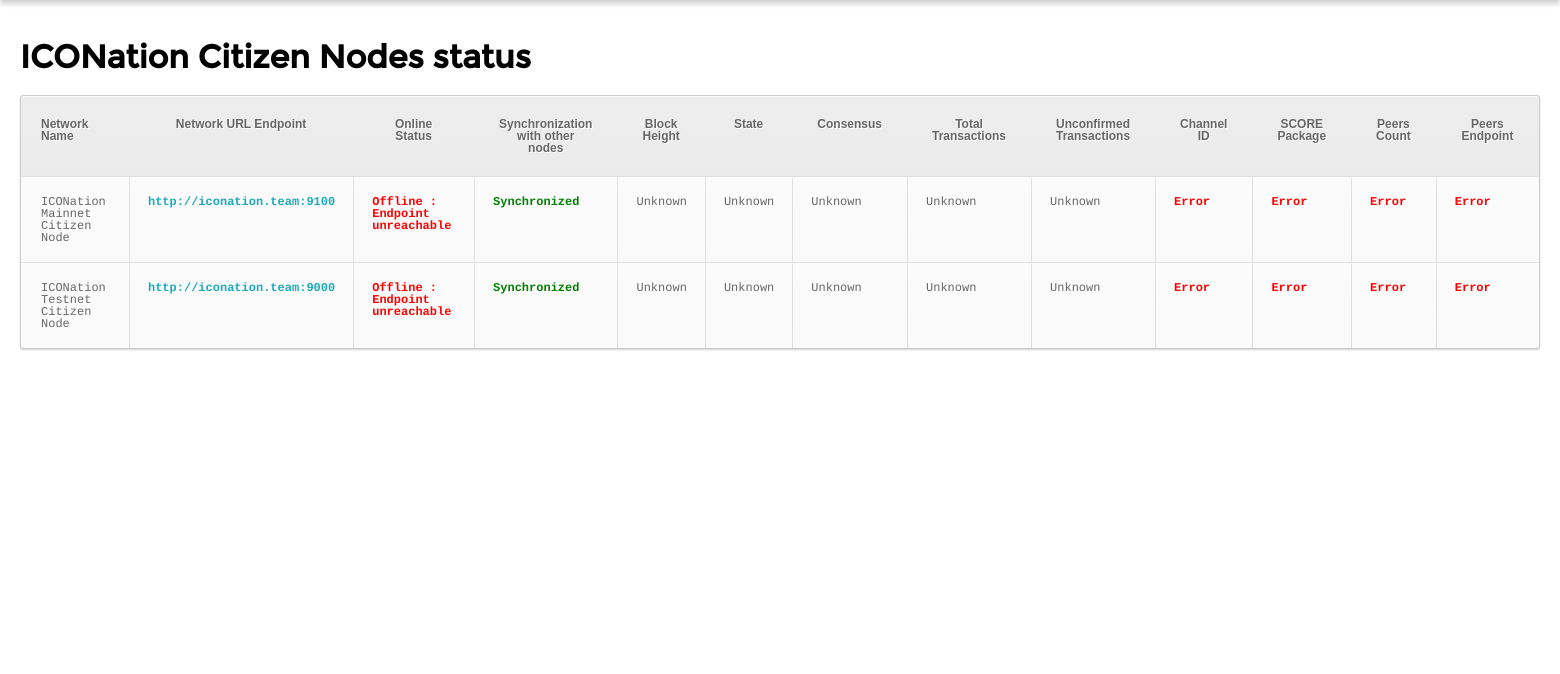
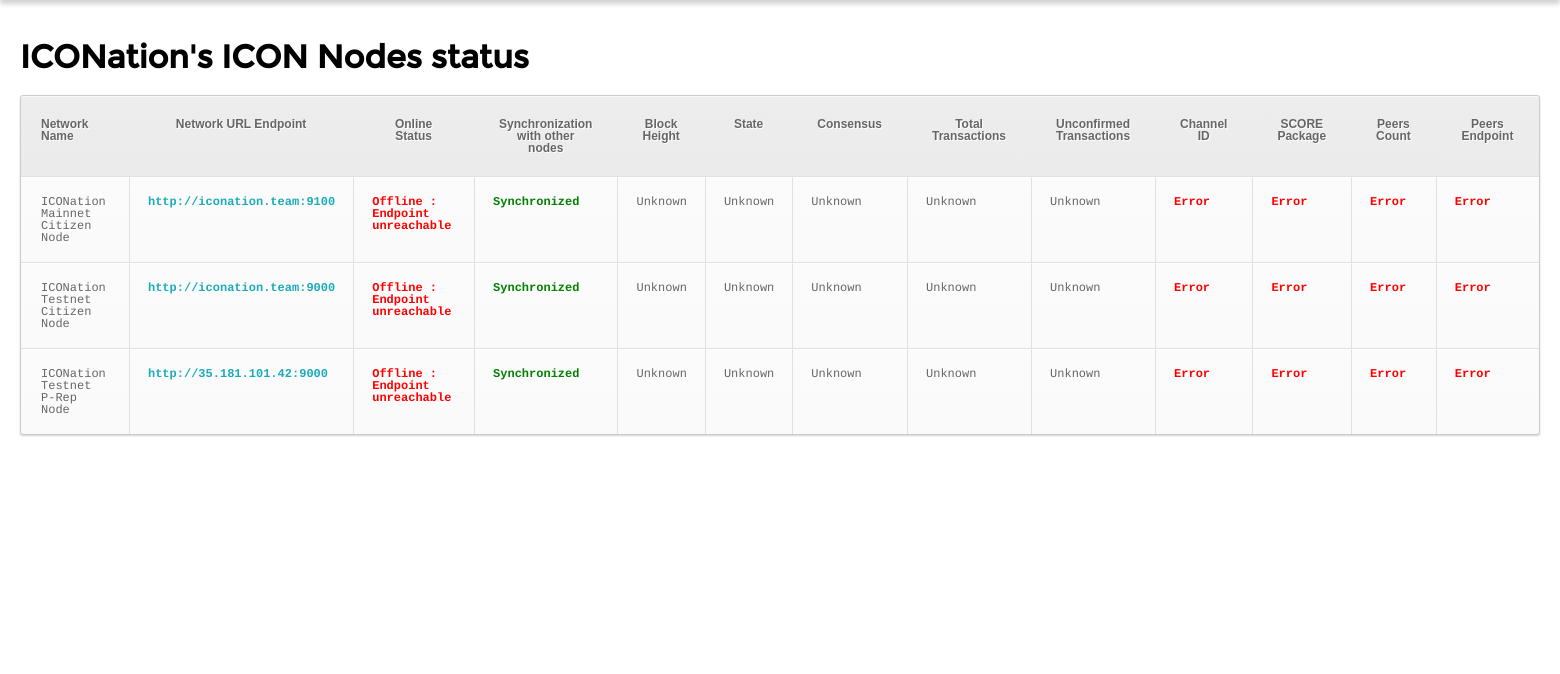
Before and after one commit to iconation/server-status, a Flask app: page / in a window 1560 px wide. Shown: the part 140-814 px from the top of the page. Run offline with Flask 2, Linux system fonts and the light colour scheme; data that the repository does not hold is empty.

Commit message:
Add P-Rep TestNet Node

```diff
--- a/public/app/routes.py
+++ b/public/app/routes.py
@@ -12,5 +12,6 @@ def index():
     servers = []
     servers.append (view.status (model.status ("http://iconation.team:9100", "https://ctz.solidwallet.io"), "ICONation Mainnet Citizen Node"))
     servers.append (view.status (model.status ("http://iconation.team:9000", "https://test-ctz.solidwallet.io"), "ICONation Testnet Citizen Node"))
+    servers.append (view.status (model.status ("http://35.181.101.42:9000", "https://preptest.net.solidwallet.io"), "ICONation Testnet P-Rep Node"))
 
     return render_template ('index.html', constants=constants, servers=servers)
--- a/public/app/templates/index.html
+++ b/public/app/templates/index.html
@@ -50,7 +50,7 @@
         }
     </script>
 
-    <h1>ICONation Citizen Nodes status</h1>
+    <h1>ICONation's ICON Nodes status</h1>
 
     <table cellspacing='0' class="citizen-table">
         <thead>
```
